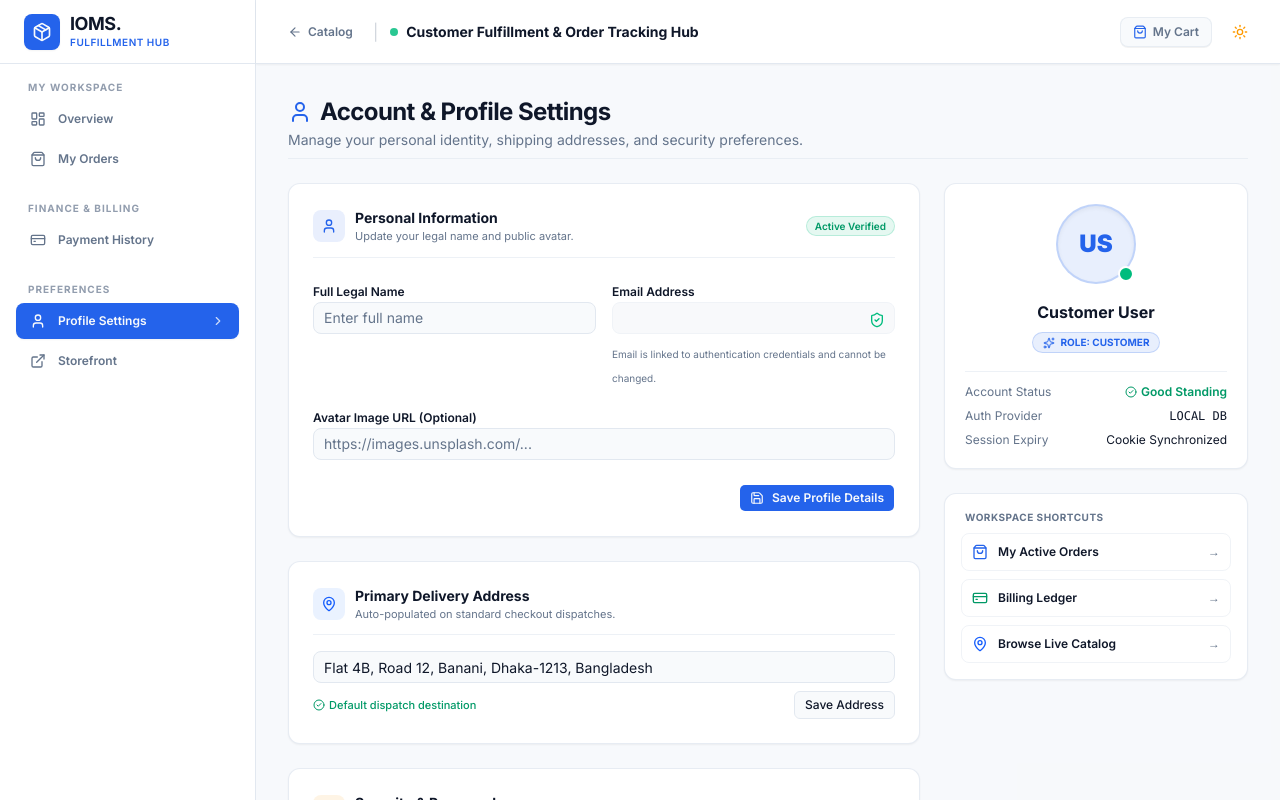
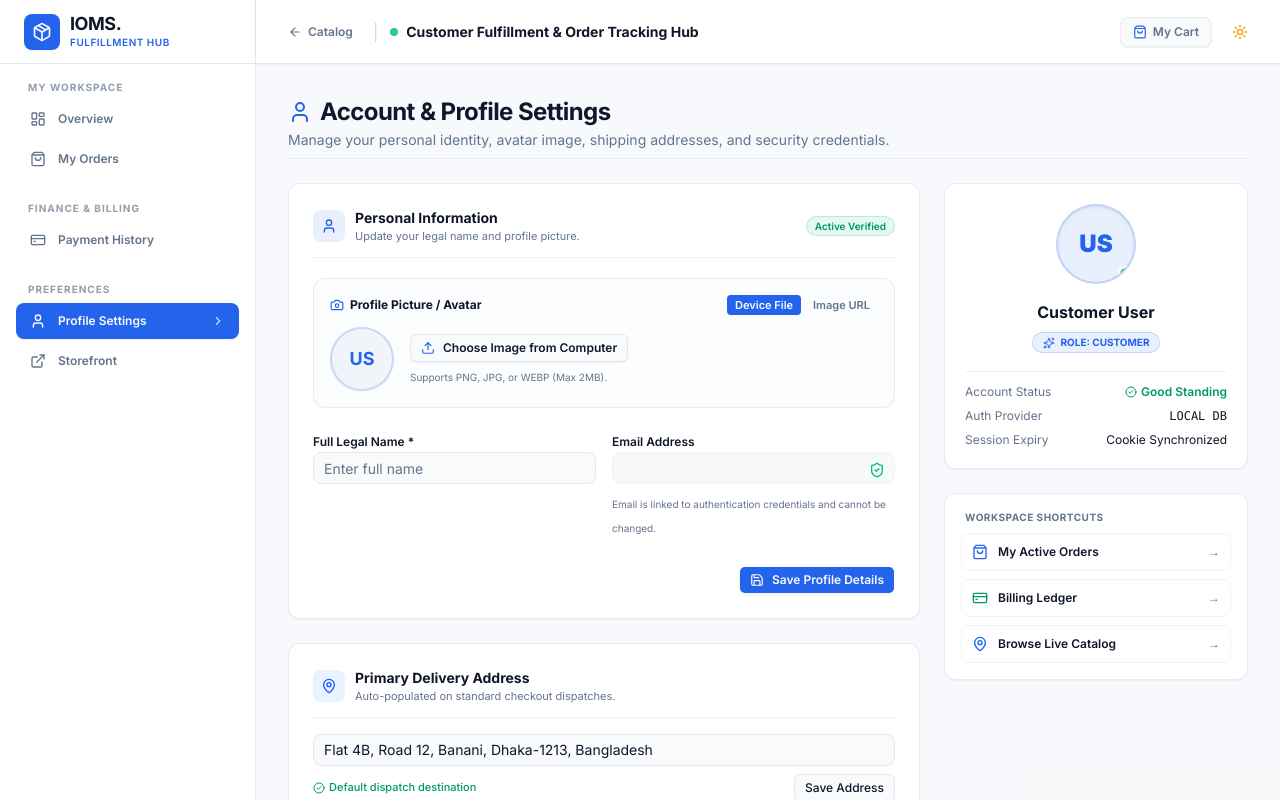
Before and after one commit to Rupokhossain/Inventory-Order-Management-System-Frontend, a Next.js app: page /dashboard/profile in a window 1280 px wide. Shown: the top 800 px of the page. Built offline with nearby package versions, Linux system fonts and the light colour scheme; no server answers.

Commit message:
feat(profile): support direct local image upload and fix profile update route

```diff
--- a/src/app/(dashboard)/dashboard/payments/page.tsx
+++ b/src/app/(dashboard)/dashboard/payments/page.tsx
@@ -32,12 +32,13 @@ export default function CustomerPaymentsPage() {
     queryFn: () => paymentService.getMyPayments(),
   });
 
-  const payments: PaymentItem[] = Array.isArray(response?.data)
-    ? response.data
-    : Array.isArray(response?.data?.data)
-    ? response.data.data
+  const rawData: any = response?.data;
+  const payments: PaymentItem[] = Array.isArray(rawData)
+    ? rawData
+    : Array.isArray(rawData?.data)
+    ? rawData.data
     : Array.isArray(response)
-    ? response
+    ? (response as any)
     : [];
 
   const copyToClipboard = (text: string) => {
--- a/src/app/(dashboard)/dashboard/profile/page.tsx
+++ b/src/app/(dashboard)/dashboard/profile/page.tsx
@@ -1,6 +1,6 @@
 "use client";
 
-import { useState, useEffect } from "react";
+import { useState, useEffect, useRef } from "react";
 import { useAuthStore } from "@/stores/useAuthStore";
 import { authService } from "@/services/auth.service";
 import {
@@ -19,6 +19,11 @@ import {
   CreditCard,
   Eye,
   EyeOff,
+  Upload,
+  Camera,
+  Trash2,
+  Link as LinkIcon,
+  Image as ImageIcon,
 } from "lucide-react";
 import { Badge } from "@/components/ui/badge";
 import { Button } from "@/components/ui/button";
@@ -27,10 +32,14 @@ import Link from "next/link";
 import { toast } from "sonner";
 
 export default function CustomerProfilePage() {
-  const { user } = useAuthStore();
+  const { user, token, setAuth } = useAuthStore();
+  const fileInputRef = useRef<HTMLInputElement | null>(null);
 
   const [name, setName] = useState(user?.name || "");
-  const [profileImg, setProfileImg] = useState((user as any)?.profileImg || user?.avatar || "");
+  const [profileImg, setProfileImg] = useState(
+    (user as any)?.profileImg || user?.avatar || ""
+  );
+  const [uploadMode, setUploadMode] = useState<"file" | "url">("file");
   const [shippingAddress, setShippingAddress] = useState(
     "Flat 4B, Road 12, Banani, Dhaka-1213, Bangladesh"
   );
@@ -51,19 +60,64 @@ export default function CustomerProfilePage() {
     }
   }, [user]);
 
+  // Handle local file selection
+  const handleFileChange = (e: React.ChangeEvent<HTMLInputElement>) => {
+    const file = e.target.files?.[0];
+    if (!file) return;
+
+    if (!file.type.startsWith("image/")) {
+      toast.error("Please select a valid image file (PNG, JPG, WEBP)");
+      return;
+    }
+
+    if (file.size > 2 * 1024 * 1024) {
+      toast.error("Image file size must be less than 2MB");
+      return;
+    }
+
+    const reader = new FileReader();
+    reader.onload = () => {
+      if (typeof reader.result === "string") {
+        setProfileImg(reader.result);
+        toast.success("Image loaded! Click 'Save Profile Details' to apply.");
+      }
+    };
+    reader.readAsDataURL(file);
+  };
+
   const handleUpdateProfile = async (e: React.FormEvent) => {
     e.preventDefault();
     if (!name.trim()) {
-      toast.error("Name cannot be empty");
+      toast.error("Full name cannot be empty");
       return;
     }
 
     try {
       setIsUpdatingProfile(true);
-      await authService.updateProfile({ name, profileImg });
-      toast.success("Profile information updated successfully!");
+      const res = await authService.updateProfile({
+        name: name.trim(),
+        profileImg: profileImg || undefined,
+      });
+
+      const updated = res?.data || res;
+
+      // Update Zustand and cookies immediately
+      if (user && token) {
+        setAuth(
+          {
+            ...user,
+            name: updated?.name || name.trim(),
+            avatar: updated?.profileImg || profileImg,
+          },
+          token
+        );
+      }
+
+      toast.success("Profile information and avatar updated successfully!");
     } catch (err: any) {
-      toast.error(err?.message || "Failed to update profile");
+      toast.error(
+        err?.message || "Failed to update profile. Please verify your connection."
+      );
     } finally {
       setIsUpdatingProfile(false);
     }
@@ -87,7 +141,7 @@ export default function CustomerProfilePage() {
     try {
       setIsChangingPassword(true);
       await authService.changePassword({ oldPassword, newPassword });
-      toast.success("Password changed successfully!");
+      toast.success("Security password updated successfully!");
       setOldPassword("");
       setNewPassword("");
       setConfirmPassword("");
@@ -108,7 +162,7 @@ export default function CustomerProfilePage() {
             Account & Profile Settings
           </h1>
           <p className="text-xs sm:text-sm text-muted-foreground mt-0.5">
-            Manage your personal identity, shipping addresses, and security preferences.
+            Manage your personal identity, avatar image, shipping addresses, and security credentials.
           </p>
         </div>
       </div>
@@ -128,7 +182,7 @@ export default function CustomerProfilePage() {
                     Personal Information
                   </h2>
                   <p className="text-[11px] text-muted-foreground">
-                    Update your legal name and public avatar.
+                    Update your legal name and profile picture.
                   </p>
                 </div>
               </div>
@@ -137,13 +191,123 @@ export default function CustomerProfilePage() {
               </Badge>
             </div>
 
-            <form onSubmit={handleUpdateProfile} className="space-y-4">
+            <form onSubmit={handleUpdateProfile} className="space-y-5">
+              {/* Photo Upload Section */}
+              <div className="space-y-2 p-4 rounded-xl border border-border/80 bg-muted/20">
+                <div className="flex items-center justify-between">
+                  <label className="text-xs font-bold text-foreground flex items-center gap-1.5">
+                    <Camera className="h-3.5 w-3.5 text-primary" />
+                    Profile Picture / Avatar
+                  </label>
+                  <div className="flex items-center gap-1 text-[11px]">
+                    <button
+                      type="button"
+                      onClick={() => setUploadMode("file")}
+                      className={`px-2 py-0.5 rounded font-semibold transition-colors ${
+                        uploadMode === "file"
+                          ? "bg-primary text-primary-foreground"
+                          : "text-muted-foreground hover:text-foreground"
+                      }`}
+                    >
+                      Device File
+                    </button>
+                    <button
+                      type="button"
+                      onClick={() => setUploadMode("url")}
+                      className={`px-2 py-0.5 rounded font-semibold transition-colors ${
+                        uploadMode === "url"
+                          ? "bg-primary text-primary-foreground"
+                          : "text-muted-foreground hover:text-foreground"
+                      }`}
+                    >
+                      Image URL
+                    </button>
+                  </div>
+                </div>
+
+                <div className="flex flex-col sm:flex-row items-center gap-4 pt-1">
+                  {/* Photo Thumbnail */}
+                  <div className="relative h-16 w-16 rounded-full border-2 border-primary/20 overflow-hidden bg-muted flex items-center justify-center shrink-0 shadow-xs">
+                    {profileImg ? (
+                      // eslint-disable-next-line @next/next/no-img-element
+                      <img
+                        src={profileImg}
+                        alt="Profile Preview"
+                        className="h-full w-full object-cover"
+                      />
+                    ) : (
+                      <span className="font-bold text-primary text-lg">
+                        {name ? name.slice(0, 2).toUpperCase() : "US"}
+                      </span>
+                    )}
+                  </div>
+
+                  <div className="flex-1 w-full space-y-2">
+                    {uploadMode === "file" ? (
+                      <div className="flex flex-wrap items-center gap-2">
+                        {/* Hidden Native File Input */}
+                        <input
+                          ref={fileInputRef}
+                          type="file"
+                          accept="image/*"
+                          onChange={handleFileChange}
+                          className="hidden"
+                        />
+                        <Button
+                          type="button"
+                          variant="outline"
+                          size="sm"
+                          onClick={() => fileInputRef.current?.click()}
+                          className="gap-2 text-xs font-semibold bg-background shadow-2xs hover:bg-muted"
+                        >
+                          <Upload className="h-3.5 w-3.5 text-primary" />
+                          <span>Choose Image from Computer</span>
+                        </Button>
+
+                        {profileImg && (
+                          <Button
+                            type="button"
+                            variant="ghost"
+                            size="sm"
+                            onClick={() => setProfileImg("")}
+                            className="text-xs text-rose-500 hover:text-rose-600 hover:bg-rose-500/10 gap-1 h-8 px-2"
+                          >
+                            <Trash2 className="h-3 w-3" />
+                            <span>Remove</span>
+                          </Button>
+                        )}
+                        <span className="text-[10px] text-muted-foreground block w-full">
+                          Supports PNG, JPG, or WEBP (Max 2MB).
+                        </span>
+                      </div>
+                    ) : (
+                      <div className="space-y-1">
+                        <div className="relative">
+                          <LinkIcon className="absolute left-2.5 top-2.5 h-3.5 w-3.5 text-muted-foreground" />
+                          <Input
+                            placeholder="https://images.unsplash.com/photo-..."
+                            value={profileImg}
+                            onChange={(e) => setProfileImg(e.target.value)}
+                            className="pl-8 text-xs bg-background"
+                          />
+                        </div>
+                        <span className="text-[10px] text-muted-foreground">
+                          Paste a public direct image link.
+                        </span>
+                      </div>
+                    )}
+                  </div>
+                </div>
+              </div>
+
+              {/* Name & Email */}
               <div className="grid grid-cols-1 sm:grid-cols-2 gap-4">
                 <div className="space-y-1.5">
                   <label className="text-xs font-semibold text-foreground">
-                    Full Legal Name
+                    Full Legal Name *
                   </label>
                   <Input
+                    required
                     value={name}
                     onChange={(e) => setName(e.target.value)}
                     placeholder="Enter full name"
@@ -169,24 +333,12 @@ export default function CustomerProfilePage() {
                 </div>
               </div>
 
-              <div className="space-y-1.5">
-                <label className="text-xs font-semibold text-foreground">
-                  Avatar Image URL (Optional)
-                </label>
-                <Input
-                  value={profileImg}
-                  onChange={(e) => setProfileImg(e.target.value)}
-                  placeholder="https://images.unsplash.com/..."
-                  className="text-xs bg-background"
-                />
-              </div>
-
               <div className="pt-2 flex justify-end">
                 <Button
                   type="submit"
                   size="sm"
                   disabled={isUpdatingProfile}
-                  className="gap-2 text-xs font-semibold"
+                  className="gap-2 text-xs font-semibold shadow-xs"
                 >
                   <Save className="h-3.5 w-3.5" />
                   {isUpdatingProfile ? "Saving..." : "Save Profile Details"}
@@ -323,7 +475,7 @@ export default function CustomerProfilePage() {
                   type="submit"
                   size="sm"
                   disabled={isChangingPassword}
-                  className="gap-2 text-xs font-semibold bg-amber-600 hover:bg-amber-700 text-white"
+                  className="gap-2 text-xs font-semibold bg-amber-600 hover:bg-amber-700 text-white shadow-xs"
                 >
                   <KeyRound className="h-3.5 w-3.5" />
                   {isChangingPassword ? "Updating..." : "Update Security Credentials"}
@@ -337,22 +489,24 @@ export default function CustomerProfilePage() {
         <div className="space-y-6">
           {/* Identity Card */}
           <div className="bg-card rounded-xl border border-border/80 shadow-xs p-5 space-y-4 text-center">
-            <div className="relative mx-auto w-20 h-20 rounded-full bg-primary/10 border-2 border-primary/20 flex items-center justify-center text-primary font-black text-2xl shadow-inner">
+            <div className="relative mx-auto w-20 h-20 rounded-full bg-primary/10 border-2 border-primary/20 flex items-center justify-center text-primary font-black text-2xl shadow-inner overflow-hidden">
               {profileImg ? (
                 // eslint-disable-next-line @next/next/no-img-element
                 <img
                   src={profileImg}
-                  alt={user?.name || "Avatar"}
-                  className="w-full h-full rounded-full object-cover"
+                  alt={name || "Avatar"}
+                  className="w-full h-full object-cover"
                 />
               ) : (
-                user?.name?.slice(0, 2).toUpperCase() || "US"
+                name?.slice(0, 2).toUpperCase() || "US"
               )}
               <span className="absolute bottom-0 right-0 h-4 w-4 rounded-full bg-emerald-500 border-2 border-card" />
             </div>
 
             <div>
-              <h3 className="font-bold text-base text-foreground">{user?.name || "Customer User"}</h3>
+              <h3 className="font-bold text-base text-foreground">
+                {name || user?.name || "Customer User"}
+              </h3>
               <p className="text-xs text-muted-foreground">{user?.email}</p>
               <div className="mt-2 inline-flex items-center gap-1.5 px-2.5 py-0.5 rounded-full text-[10px] font-bold bg-primary/10 text-primary border border-primary/20">
                 <Sparkles className="h-3 w-3" />
--- a/src/services/auth.service.ts
+++ b/src/services/auth.service.ts
@@ -18,14 +18,14 @@ export const authService = {
 
   // eslint-disable-next-line @typescript-eslint/no-explicit-any
   async getProfile(): Promise<any> {
-    const res = await apiClient<any>("/user/me", {
+    const res = await apiClient<any>("/users/me", {
       method: "GET",
     });
     return res.data || res;
   },
 
   async updateProfile(data: { name?: string; profileImg?: string }): Promise<any> {
-    const res = await apiClient<any>("/user/me", {
+    const res = await apiClient<any>("/users/me", {
       method: "PATCH",
       body: data,
     });
@@ -33,7 +33,7 @@ export const authService = {
   },
 
   async changePassword(data: { oldPassword: string; newPassword: string }): Promise<any> {
-    const res = await apiClient<any>("/user/change-password", {
+    const res = await apiClient<any>("/users/change-password", {
       method: "PATCH",
       body: data,
     });
```
